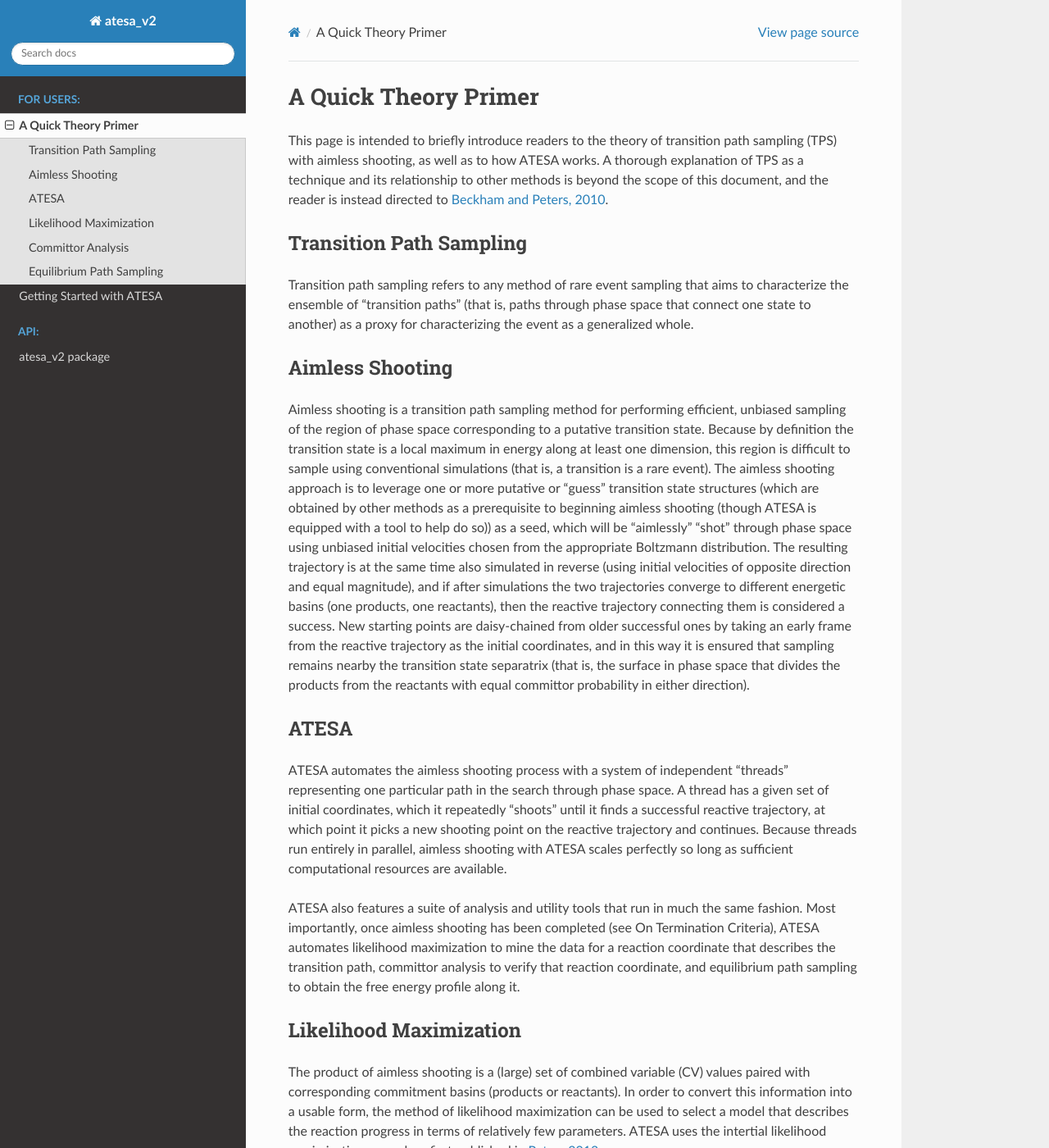
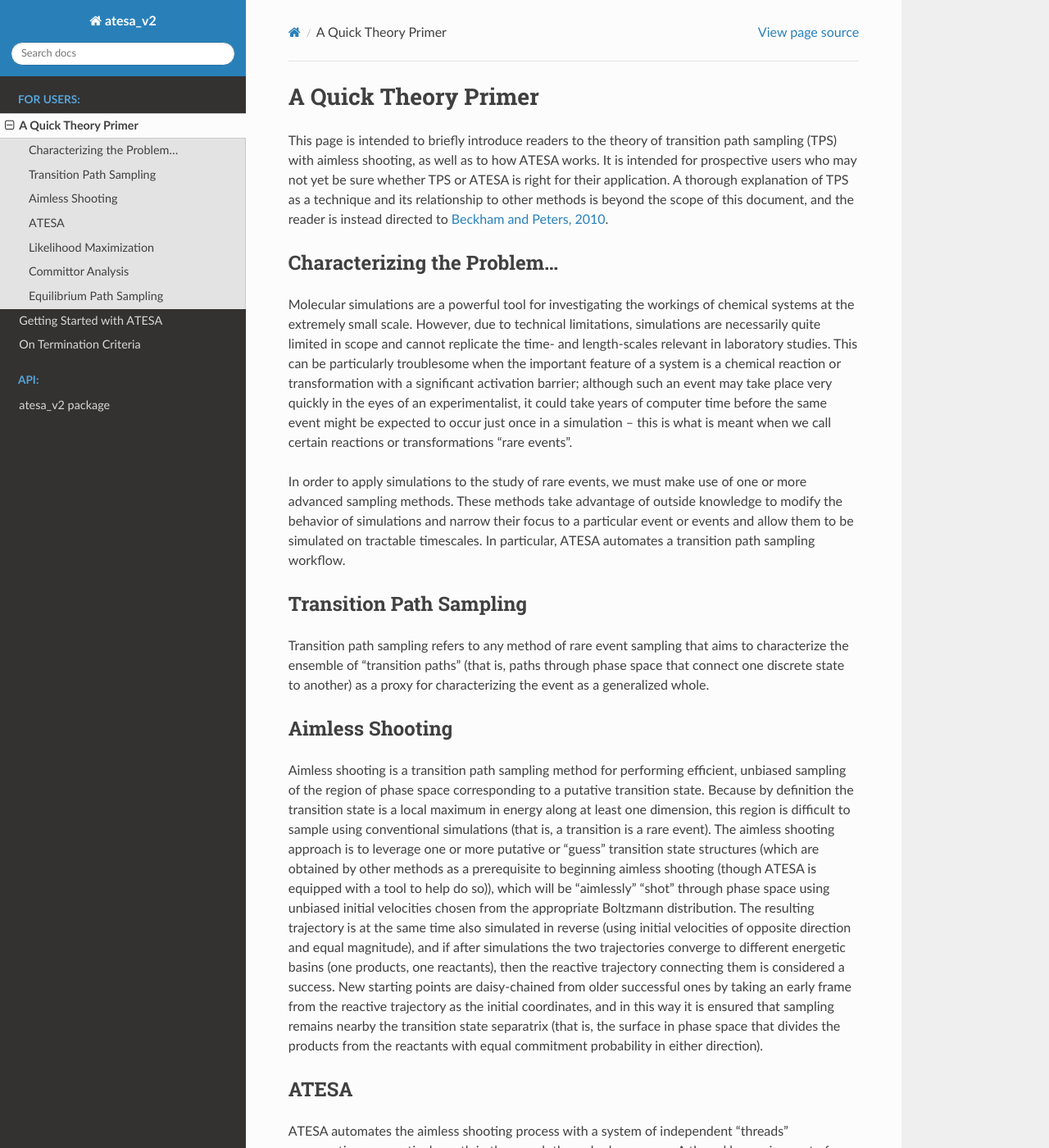
Before and after one commit to team-mayes/atesa, a Sphinx documentation site: the page built from docs/theory_of_operation.rst, in a window 1280 px wide and 1400 px high. Shown: the whole window at 82% size. Built offline with Sphinx 7.4.7 and the Read the Docs theme 2.0.0, drawn with Linux system fonts in a browser that asks for light colours; the version number could not be read and is left out; some of the changed text lies outside the part shown.

```diff
--- a/docs/index.rst
+++ b/docs/index.rst
@@ -18,6 +18,7 @@
 
    theory_of_operation
    getting_started
+   on_termination_criteria
 
 .. toctree::
    :maxdepth: 1
--- /dev/null
+++ b/docs/on_termination_criteria.rst
@@ -0,0 +1,10 @@
+.. _OnTerminationCriteria:
+
+On Termination Criteria
+=======================
+
+
+Characterizing the Problem...
+-----------------------------
+
+Lorem ipsum dolor sit amet...
--- a/docs/theory_of_operation.rst
+++ b/docs/theory_of_operation.rst
@@ -1,24 +1,31 @@
 A Quick Theory Primer
 =====================
 
-This page is intended to briefly introduce readers to the theory of transition path sampling (TPS) with aimless shooting, as well as to how ATESA works. A thorough explanation of TPS as a technique and its relationship to other methods is beyond the scope of this document, and the reader is instead directed to `Beckham and Peters, 2010 <https://pubs.acs.org/doi/abs/10.1021/bk-2010-1052.ch013>`_.
+This page is intended to briefly introduce readers to the theory of transition path sampling (TPS) with aimless shooting, as well as to how ATESA works. It is intended for prospective users who may not yet be sure whether TPS or ATESA is right for their application. A thorough explanation of TPS as a technique and its relationship to other methods is beyond the scope of this document, and the reader is instead directed to `Beckham and Peters, 2010 <https://pubs.acs.org/doi/abs/10.1021/bk-2010-1052.ch013>`_.
+
+Characterizing the Problem...
+-----------------------------
+
+Molecular simulations are a powerful tool for investigating the workings of chemical systems at the extremely small scale. However, due to technical limitations, simulations are necessarily quite limited in scope and cannot replicate the time- and length-scales relevant in laboratory studies. This can be particularly troublesome when the important feature of a system is a chemical reaction or transformation with a significant activation barrier; although such an event may take place very quickly in the eyes of an experimentalist, it could take years of computer time before the same event might be expected to occur just once in a simulation -- this is what is meant when we call certain reactions or transformations "rare events".
+
+In order to apply simulations to the study of rare events, we must make use of one or more advanced sampling methods. These methods take advantage of outside knowledge to modify the behavior of simulations and narrow their focus to a particular event or events and allow them to be simulated on tractable timescales. In particular, ATESA automates a transition path sampling workflow.
 
 Transition Path Sampling
 ------------------------
 
-Transition path sampling refers to any method of rare event sampling that aims to characterize the ensemble of "transition paths" (that is, paths through phase space that connect one state to another) as a proxy for characterizing the event as a generalized whole.
+Transition path sampling refers to any method of rare event sampling that aims to characterize the ensemble of "transition paths" (that is, paths through phase space that connect one discrete state to another) as a proxy for characterizing the event as a generalized whole.
 
 Aimless Shooting
 ----------------
 
-Aimless shooting is a transition path sampling method for performing efficient, unbiased sampling of the region of phase space corresponding to a putative transition state. Because by definition the transition state is a local maximum in energy along at least one dimension, this region is difficult to sample using conventional simulations (that is, a transition is a rare event). The aimless shooting approach is to leverage one or more putative or “guess” transition state structures (which are obtained by other methods as a prerequisite to beginning aimless shooting (though ATESA is equipped with a tool to help do so)) as a seed, which will be “aimlessly” “shot” through phase space using unbiased initial velocities chosen from the appropriate Boltzmann distribution. The resulting trajectory is at the same time also simulated in reverse (using initial velocities of opposite direction and equal magnitude), and if after simulations the two trajectories converge to different energetic basins (one products, one reactants), then the reactive trajectory connecting them is considered a success. New starting points are daisy-chained from older successful ones by taking an early frame from the reactive trajectory as the initial coordinates, and in this way it is ensured that sampling remains nearby the transition state separatrix (that is, the surface in phase space that divides the products from the reactants with equal committor probability in either direction).
+Aimless shooting is a transition path sampling method for performing efficient, unbiased sampling of the region of phase space corresponding to a putative transition state. Because by definition the transition state is a local maximum in energy along at least one dimension, this region is difficult to sample using conventional simulations (that is, a transition is a rare event). The aimless shooting approach is to leverage one or more putative or “guess” transition state structures (which are obtained by other methods as a prerequisite to beginning aimless shooting (though ATESA is equipped with a tool to help do so)), which will be “aimlessly” “shot” through phase space using unbiased initial velocities chosen from the appropriate Boltzmann distribution. The resulting trajectory is at the same time also simulated in reverse (using initial velocities of opposite direction and equal magnitude), and if after simulations the two trajectories converge to different energetic basins (one products, one reactants), then the reactive trajectory connecting them is considered a success. New starting points are daisy-chained from older successful ones by taking an early frame from the reactive trajectory as the initial coordinates, and in this way it is ensured that sampling remains nearby the transition state separatrix (that is, the surface in phase space that divides the products from the reactants with equal commitment probability in either direction).
 
 ATESA
 -----
 
 ATESA automates the aimless shooting process with a system of independent “threads” representing one particular path in the search through phase space. A thread has a given set of initial coordinates, which it repeatedly “shoots” until it finds a successful reactive trajectory, at which point it picks a new shooting point on the reactive trajectory and continues. Because threads run entirely in parallel, aimless shooting with ATESA scales perfectly so long as sufficient computational resources are available.
 
-ATESA also features a suite of analysis and utility tools that run in much the same fashion. Most importantly, once aimless shooting has been completed (see On Termination Criteria), ATESA automates likelihood maximization to mine the data for a reaction coordinate that describes the transition path, committor analysis to verify that reaction coordinate, and equilibrium path sampling to obtain the free energy profile along it.
+ATESA also features a suite of analysis and utility tools that run in much the same fashion. Most importantly, once aimless shooting has been completed (see :ref:`OnTerminationCriteria`), ATESA automates likelihood maximization to mine the data for a reaction coordinate that describes the transition path, committor analysis to verify that reaction coordinate, and equilibrium path sampling to obtain the free energy profile along it.
 
 Likelihood Maximization
 -----------------------
```
Also changed, not shown: 1 other file.
